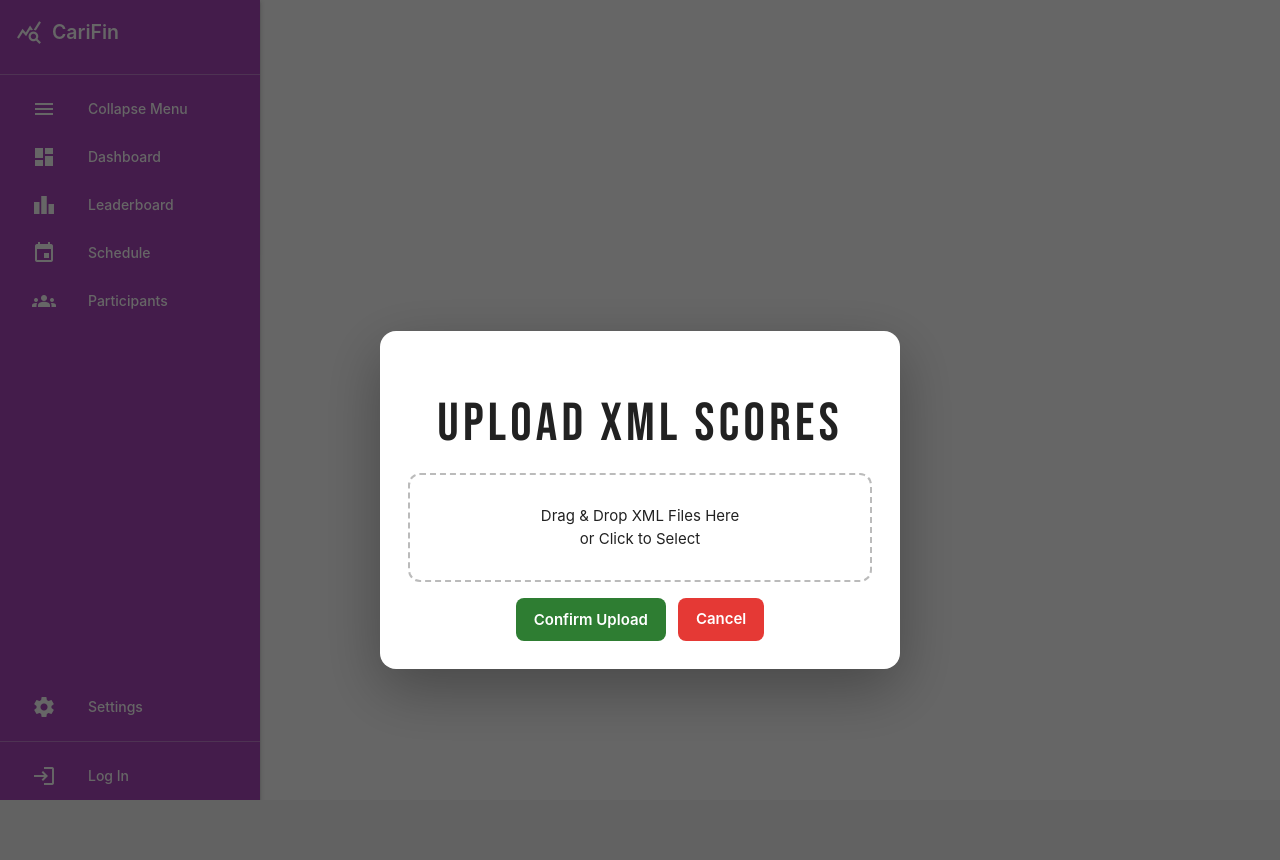
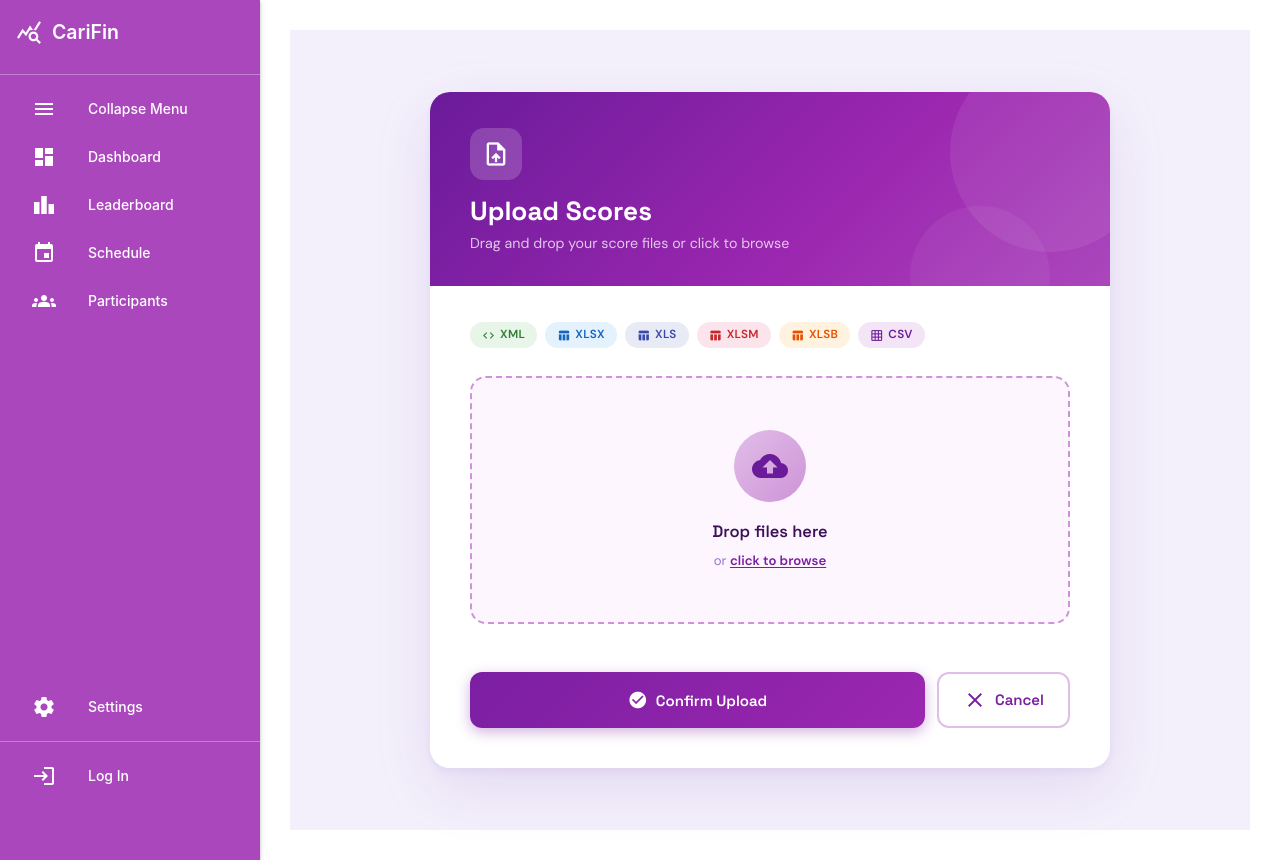
Before and after one commit to CarifinResultsSystem/INFO3604Project, a Flask app: template App/templates/scoretaker/uploadScores.html in a window 1280 px wide. Before the commit the page ends 800 px from the top, so only its background shows below. Run offline with Flask 3, Linux system fonts and the light colour scheme; the template is opened without the code that fills it, so the values that code supplies are empty.

Commit message:
Upload Scores Fix

```diff
--- /dev/null
+++ b/App/static/scoretaker/uploadScores.css
@@ -0,0 +1,360 @@
+/* ============================================================
+   UPLOAD SCORES PAGE  —  scores_upload.css
+   Pairs with the CariFin purple theme
+   ============================================================ */
+
+@import url('https://fonts.googleapis.com/css2?family=DM+Sans:wght@400;500;600&family=Space+Grotesk:wght@500;600;700&display=swap');
+
+/* ---------- page shell ---------- */
+.upload-root {
+  min-height: 100vh;
+  display: flex;
+  align-items: center;
+  justify-content: center;
+  padding: 40px 20px;
+  background: #f4f0fb;
+  font-family: 'DM Sans', sans-serif;
+}
+
+/* ---------- card ---------- */
+.upload-card {
+  width: 100%;
+  max-width: 680px;
+  background: #ffffff;
+  border-radius: 20px;
+  box-shadow:
+    0 4px 6px rgba(103, 58, 183, 0.06),
+    0 20px 60px rgba(103, 58, 183, 0.12);
+  overflow: hidden;
+}
+
+/* ---------- card header ---------- */
+.upload-card-header {
+  background: linear-gradient(135deg, #6a1b9a 0%, #9c27b0 60%, #ab47bc 100%);
+  padding: 36px 40px 32px;
+  position: relative;
+  overflow: hidden;
+}
+
+.upload-card-header::before {
+  content: '';
+  position: absolute;
+  top: -40px;
+  right: -40px;
+  width: 200px;
+  height: 200px;
+  border-radius: 50%;
+  background: rgba(255,255,255,0.07);
+  pointer-events: none;
+}
+
+.upload-card-header::after {
+  content: '';
+  position: absolute;
+  bottom: -60px;
+  right: 60px;
+  width: 140px;
+  height: 140px;
+  border-radius: 50%;
+  background: rgba(255,255,255,0.05);
+  pointer-events: none;
+}
+
+.upload-header-icon {
+  width: 52px;
+  height: 52px;
+  background: rgba(255,255,255,0.18);
+  border-radius: 14px;
+  display: flex;
+  align-items: center;
+  justify-content: center;
+  margin-bottom: 16px;
+  backdrop-filter: blur(6px);
+}
+
+.upload-header-icon i {
+  font-size: 28px;
+  color: #fff;
+}
+
+.upload-card-header h2 {
+  font-family: 'Space Grotesk', sans-serif;
+  font-size: 1.75rem;
+  font-weight: 700;
+  color: #fff;
+  margin: 0 0 6px;
+  line-height: 1.2;
+}
+
+.upload-card-header p {
+  color: rgba(255,255,255,0.75);
+  font-size: 0.95rem;
+  margin: 0;
+}
+
+/* ---------- card body ---------- */
+.upload-card-body {
+  padding: 36px 40px 40px;
+}
+
+/* ---------- accepted formats badge strip ---------- */
+.format-badges {
+  display: flex;
+  flex-wrap: wrap;
+  gap: 8px;
+  margin-bottom: 28px;
+}
+
+.format-badge {
+  display: inline-flex;
+  align-items: center;
+  gap: 5px;
+  padding: 4px 12px;
+  border-radius: 20px;
+  font-size: 0.78rem;
+  font-weight: 600;
+  letter-spacing: 0.03em;
+  text-transform: uppercase;
+}
+
+.format-badge.xml   { background: #e8f5e9; color: #2e7d32; }
+.format-badge.xlsx  { background: #e3f2fd; color: #1565c0; }
+.format-badge.xls   { background: #e8eaf6; color: #3949ab; }
+.format-badge.xlsm  { background: #fce4ec; color: #c62828; }
+.format-badge.xlsb  { background: #fff3e0; color: #e65100; }
+.format-badge.csv   { background: #f3e5f5; color: #6a1b9a; }
+
+.format-badge i {
+  font-size: 14px;
+}
+
+/* ---------- drop zone ---------- */
+.drop-zone {
+  border: 2.5px dashed #ce93d8;
+  border-radius: 16px;
+  padding: 52px 24px;
+  text-align: center;
+  cursor: pointer;
+  transition: all 0.2s ease;
+  background: #fdf6ff;
+  position: relative;
+  margin-bottom: 20px;
+}
+
+.drop-zone:hover {
+  border-color: #9c27b0;
+  background: #f8ecff;
+}
+
+.drop-zone.dragover {
+  border-color: #6a1b9a;
+  background: #f3e5f5;
+  transform: scale(1.01);
+  box-shadow: 0 0 0 4px rgba(156, 39, 176, 0.12);
+}
+
+.drop-zone-icon {
+  width: 72px;
+  height: 72px;
+  background: linear-gradient(135deg, #e1bee7, #ce93d8);
+  border-radius: 50%;
+  display: flex;
+  align-items: center;
+  justify-content: center;
+  margin: 0 auto 18px;
+  transition: transform 0.2s ease;
+}
+
+.drop-zone:hover .drop-zone-icon,
+.drop-zone.dragover .drop-zone-icon {
+  transform: translateY(-4px) scale(1.05);
+}
+
+.drop-zone-icon i {
+  font-size: 36px;
+  color: #6a1b9a;
+}
+
+.drop-zone-title {
+  font-family: 'Space Grotesk', sans-serif;
+  font-size: 1.1rem;
+  font-weight: 600;
+  color: #3d1058;
+  margin-bottom: 6px;
+}
+
+.drop-zone-sub {
+  font-size: 0.88rem;
+  color: #9575cd;
+}
+
+.drop-zone-sub span {
+  color: #7b1fa2;
+  font-weight: 600;
+  text-decoration: underline;
+  text-underline-offset: 2px;
+}
+
+/* ---------- file list ---------- */
+.file-list {
+  display: flex;
+  flex-direction: column;
+  gap: 10px;
+  margin-bottom: 8px;
+}
+
+.file-item {
+  display: flex;
+  align-items: center;
+  gap: 12px;
+  padding: 12px 16px;
+  background: #faf5ff;
+  border: 1px solid #e1bee7;
+  border-radius: 10px;
+  font-size: 0.9rem;
+  color: #3d1058;
+  animation: slideIn 0.18s ease;
+}
+
+@keyframes slideIn {
+  from { opacity: 0; transform: translateY(6px); }
+  to   { opacity: 1; transform: translateY(0); }
+}
+
+.file-item-icon {
+  width: 34px;
+  height: 34px;
+  border-radius: 8px;
+  display: flex;
+  align-items: center;
+  justify-content: center;
+  flex-shrink: 0;
+}
+
+.file-item-icon.xml-icon  { background: #e8f5e9; color: #2e7d32; }
+.file-item-icon.xlsx-icon { background: #e3f2fd; color: #1565c0; }
+.file-item-icon.xls-icon  { background: #e8eaf6; color: #3949ab; }
+.file-item-icon.csv-icon  { background: #f3e5f5; color: #6a1b9a; }
+.file-item-icon.other-icon{ background: #f5f5f5; color: #616161; }
+
+.file-item-icon i {
+  font-size: 18px;
+}
+
+.file-item-name {
+  flex: 1;
+  font-weight: 500;
+  white-space: nowrap;
+  overflow: hidden;
+  text-overflow: ellipsis;
+}
+
+.file-item-size {
+  font-size: 0.8rem;
+  color: #9575cd;
+  flex-shrink: 0;
+}
+
+.file-item-remove {
+  background: none;
+  border: none;
+  cursor: pointer;
+  color: #ce93d8;
+  padding: 2px;
+  display: flex;
+  border-radius: 50%;
+  transition: color 0.15s, background 0.15s;
+}
+
+.file-item-remove:hover {
+  color: #b71c1c;
+  background: #fce4ec;
+}
+
+.file-item-remove i {
+  font-size: 18px;
+}
+
+/* ---------- action buttons ---------- */
+.upload-actions {
+  display: flex;
+  gap: 12px;
+  margin-top: 28px;
+}
+
+.btn-upload-confirm {
+  flex: 1;
+  padding: 14px 24px;
+  border: none;
+  border-radius: 12px;
+  background: linear-gradient(135deg, #7b1fa2, #9c27b0);
+  color: #fff;
+  font-family: 'Space Grotesk', sans-serif;
+  font-size: 1rem;
+  font-weight: 600;
+  cursor: pointer;
+  display: flex;
+  align-items: center;
+  justify-content: center;
+  gap: 8px;
+  transition: all 0.2s ease;
+  box-shadow: 0 4px 14px rgba(123, 31, 162, 0.35);
+}
+
+.btn-upload-confirm:hover {
+  background: linear-gradient(135deg, #6a1b9a, #8e24aa);
+  box-shadow: 0 6px 20px rgba(123, 31, 162, 0.45);
+  transform: translateY(-1px);
+}
+
+.btn-upload-confirm:active {
+  transform: translateY(0);
+}
+
+.btn-upload-confirm i {
+  font-size: 20px;
+}
+
+.btn-upload-cancel {
+  padding: 14px 24px;
+  border-radius: 12px;
+  border: 2px solid #e1bee7;
+  background: transparent;
+  color: #7b1fa2;
+  font-family: 'Space Grotesk', sans-serif;
+  font-size: 1rem;
+  font-weight: 600;
+  cursor: pointer;
+  text-decoration: none;
+  display: flex;
+  align-items: center;
+  gap: 8px;
+  transition: all 0.2s ease;
+}
+
+.btn-upload-cancel:hover {
+  background: #f3e5f5;
+  border-color: #ce93d8;
+  color: #6a1b9a;
+}
+
+/* ---------- responsive ---------- */
+@media (max-width: 600px) {
+  .upload-card-header,
+  .upload-card-body {
+    padding-left: 24px;
+    padding-right: 24px;
+  }
+
+  .drop-zone {
+    padding: 36px 16px;
+  }
+
+  .upload-actions {
+    flex-direction: column;
+  }
+
+  .btn-upload-cancel {
+    justify-content: center;
+  }
+}
--- a/App/templates/scoretaker/uploadScores.html
+++ b/App/templates/scoretaker/uploadScores.html
@@ -3,37 +3,90 @@
 
 {% block content %}
 
-<link rel="stylesheet" href="{{ url_for('static', filename='scoretaker/scoretaker.css') }}">
+<link rel="stylesheet" href="{{ url_for('static', filename='scoretaker/uploadScores.css') }}">
 
-<div class="modal-overlay active" id="uploadModal">
+<div class="upload-root">
+  <div class="upload-card">
 
-  <div class="modal-box">
-    <h2>Upload XML Scores</h2>
+    <!-- Header -->
+    <div class="upload-card-header">
+      <div class="upload-header-icon">
+        <i class="material-icons">upload_file</i>
+      </div>
+      <h2>Upload Scores</h2>
+      <p>Drag and drop your score files or click to browse</p>
+    </div>
 
-    <form method="POST" enctype="multipart/form-data">
+    <!-- Body -->
+    <div class="upload-card-body">
 
-      <div class="drop-zone" id="dropZone">
-        Drag & Drop XML Files Here<br>
-        or Click to Select
-        <input type="file" name="files" id="fileInput" accept=".xml" multiple hidden>
+      <!-- Accepted format badges -->
+      <div class="format-badges">
+        <span class="format-badge xml">
+          <i class="material-icons" style="font-size:13px">code</i> XML
+        </span>
+        <span class="format-badge xlsx">
+          <i class="material-icons" style="font-size:13px">table_chart</i> XLSX
+        </span>
+        <span class="format-badge xls">
+          <i class="material-icons" style="font-size:13px">table_chart</i> XLS
+        </span>
+        <span class="format-badge xlsm">
+          <i class="material-icons" style="font-size:13px">table_chart</i> XLSM
+        </span>
+        <span class="format-badge xlsb">
+          <i class="material-icons" style="font-size:13px">table_chart</i> XLSB
+        </span>
+        <span class="format-badge csv">
+          <i class="material-icons" style="font-size:13px">grid_on</i> CSV
+        </span>
       </div>
 
-      <div class="file-list" id="fileList"></div>
+      <form method="POST" enctype="multipart/form-data" id="uploadForm">
 
-      <div class="modal-actions">
-        <button type="submit" class="modal-btn btn-confirm">Confirm Upload</button>
-        <a href="{{ url_for('scoretaker_dashboard') }}" class="modal-btn btn-cancel">Cancel</a>
-      </div>
+        <!-- Drop zone -->
+        <div class="drop-zone" id="dropZone">
+          <div class="drop-zone-icon">
+            <i class="material-icons">cloud_upload</i>
+          </div>
+          <div class="drop-zone-title">Drop files here</div>
+          <div class="drop-zone-sub">or <span>click to browse</span></div>
+          <input
+            type="file"
+            name="files"
+            id="fileInput"
+            accept=".xml,.xlsx,.xls,.xlsm,.xlsb,.xlam,.xltx,.xltm,.csv,.ods"
+            multiple
+            hidden
+          >
+        </div>
 
-    </form>
+        <!-- File list -->
+        <div class="file-list" id="fileList"></div>
+
+        <!-- Actions -->
+        <div class="upload-actions">
+          <button type="submit" class="btn-upload-confirm">
+            <i class="material-icons">check_circle</i>
+            Confirm Upload
+          </button>
+          <a href="{{ url_for('scoretaker_views.scoretaker_dashboard') }}" class="btn-upload-cancel">
+            <i class="material-icons">close</i>
+            Cancel
+          </a>
+        </div>
+
+      </form>
+    </div>
   </div>
-
 </div>
 
 <script>
-const dropZone = document.getElementById("dropZone");
+const dropZone  = document.getElementById("dropZone");
 const fileInput = document.getElementById("fileInput");
-const fileList = document.getElementById("fileList");
+const fileList  = document.getElementById("fileList");
+
+let selectedFiles = [];
 
 dropZone.addEventListener("click", () => fileInput.click());
 
@@ -42,26 +95,78 @@ dropZone.addEventListener("dragover", e => {
   dropZone.classList.add("dragover");
 });
 
-dropZone.addEventListener("dragleave", () => {
-  dropZone.classList.remove("dragover");
+dropZone.addEventListener("dragleave", e => {
+  if (!dropZone.contains(e.relatedTarget)) {
+    dropZone.classList.remove("dragover");
+  }
 });
 
 dropZone.addEventListener("drop", e => {
   e.preventDefault();
   dropZone.classList.remove("dragover");
-  fileInput.files = e.dataTransfer.files;
-  showFiles();
+  mergeFiles([...e.dataTransfer.files]);
 });
 
-fileInput.addEventListener("change", showFiles);
+fileInput.addEventListener("change", () => {
+  mergeFiles([...fileInput.files]);
+  fileInput.value = "";
+});
 
-function showFiles() {
+function mergeFiles(incoming) {
+  const existingNames = new Set(selectedFiles.map(f => f.name));
+  for (const f of incoming) {
+    if (!existingNames.has(f.name)) selectedFiles.push(f);
+  }
+  renderList();
+  syncInputFiles();
+}
+
+function removeFile(index) {
+  selectedFiles.splice(index, 1);
+  renderList();
+  syncInputFiles();
+}
+
+function syncInputFiles() {
+  const dt = new DataTransfer();
+  for (const f of selectedFiles) dt.items.add(f);
+  fileInput.files = dt.files;
+}
+
+function getExtIcon(name) {
+  const ext = name.split('.').pop().toLowerCase();
+  if (ext === 'xml')  return { cls: 'xml-icon',  icon: 'code' };
+  if (['xlsx','xls','xlsm','xlsb','xlam','xltx','xltm','ods'].includes(ext))
+                      return { cls: 'xlsx-icon', icon: 'table_chart' };
+  if (ext === 'csv')  return { cls: 'csv-icon',  icon: 'grid_on' };
+  return { cls: 'other-icon', icon: 'insert_drive_file' };
+}
+
+function formatSize(bytes) {
+  if (bytes < 1024)         return bytes + ' B';
+  if (bytes < 1024 * 1024)  return (bytes / 1024).toFixed(1) + ' KB';
+  return (bytes / (1024 * 1024)).toFixed(1) + ' MB';
+}
+
+function renderList() {
   fileList.innerHTML = "";
-  for (let file of fileInput.files) {
-    const div = document.createElement("div");
-    div.textContent = file.name;
-    fileList.appendChild(div);
-  }
+  selectedFiles.forEach((file, i) => {
+    const { cls, icon } = getExtIcon(file.name);
+    const item = document.createElement("div");
+    item.className = "file-item";
+    item.innerHTML = `
+      <div class="file-item-icon ${cls}">
+        <i class="material-icons">${icon}</i>
+      </div>
+      <span class="file-item-name" title="${file.name}">${file.name}</span>
+      <span class="file-item-size">${formatSize(file.size)}</span>
+      <button type="button" class="file-item-remove" aria-label="Remove file">
+        <i class="material-icons">close</i>
+      </button>
+    `;
+    item.querySelector(".file-item-remove").addEventListener("click", () => removeFile(i));
+    fileList.appendChild(item);
+  });
 }
 </script>
 
```
